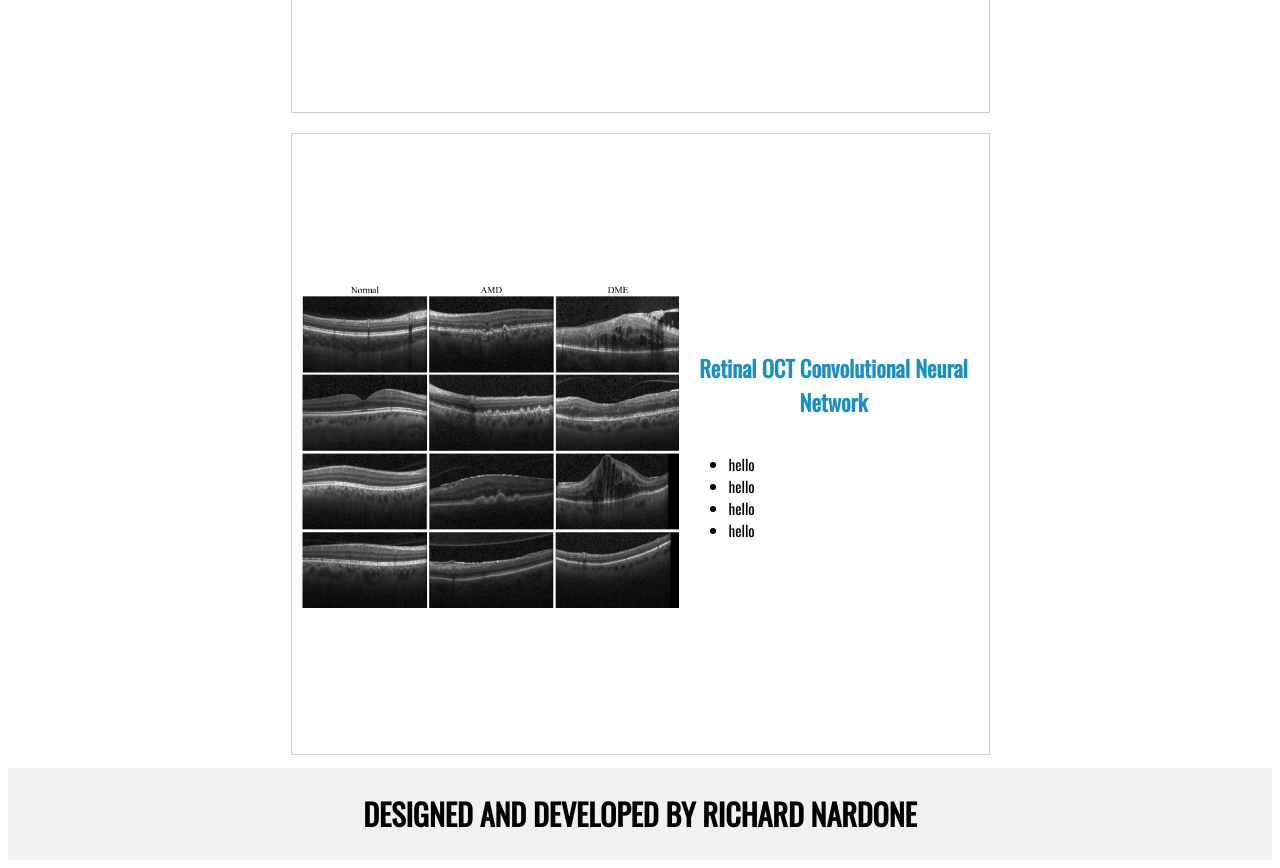
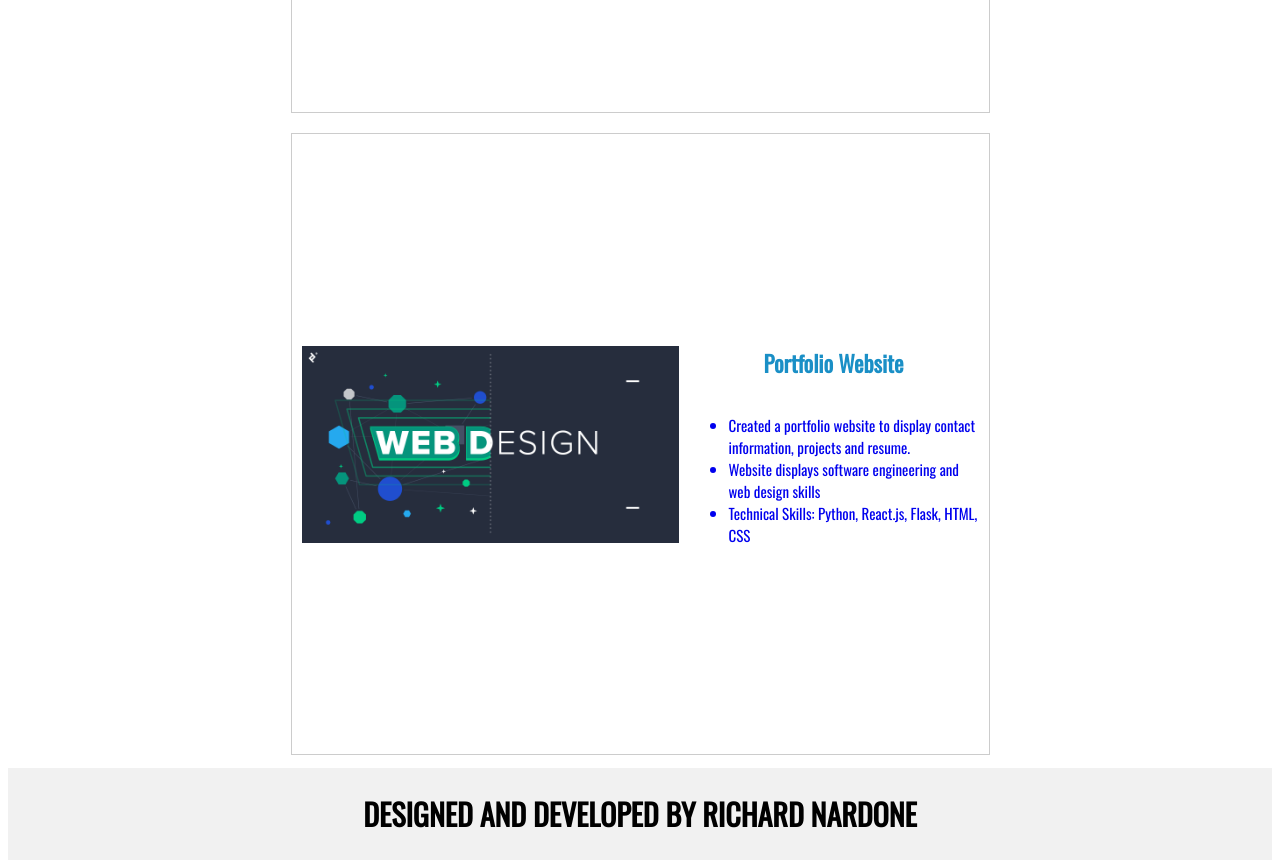
Before and after one commit to Rich-Nardone/RichardNardonePortfolio, a plain HTML site: page index.html in a window 1280 px wide. Shown: the part 3420-4288 px from the top of the page. Drawn offline with nearby package versions, Linux system fonts and the light colour scheme.

Commit message:
Add files via upload

```diff
--- a/index.html
+++ b/index.html
@@ -53,7 +53,7 @@
             align-content: center;
             justify-content: space-around;
             align-items: center;">
-                 <a href="https://github.com/Rich-Nardone/NeurelNetwork" ><div class="gallery">
+                 <a href="https://github.com/Rich-Nardone/NeuralNetwork" ><div class="gallery">
                     <section>
                         <h2><img src="images/OCT.png" alt="OCT"></h2>
                     </section>
@@ -73,7 +73,7 @@
                         </div>
                     </aside>
                 </div></a>
-                <a href="https://github.com/Rich-Nardone/NeurelNetwork" ><div class="gallery">
+                <a href="https://github.com/Rich-Nardone/Titanic/blob/main/CS675%20Final%20Project.ipynb" ><div class="gallery">
                     <section>
                         <h2><img src="images/kaggle-titanic-challenge.jpg" alt="OCT"></h2>
                     </section>
@@ -144,24 +144,23 @@
                         </div>
                     </aside>
                 </div>
-                <div class="gallery">
+                <a href="https://github.com/Rich-Nardone/richnardonewebsite" ><div class="gallery">
                     <section>
-                        <h2><img src="images/OCT.png" alt="OCT"></h2>
+                        <h2><img src="images/webdesign.png" alt="OCT"></h2>
                     </section>
                     <aside>
                         <div class="title">
-                            <h2>Retinal OCT Convolutional Neural Network </h2>
+                            <h2>Portfolio Website</h2>
                         </div>
                         <div class="desc">
                             <ul>
-                                <li>hello</li>
-                                <li>hello</li>
-                                <li>hello</li>
-                                <li>hello</li>
+                                <li>Created a portfolio website to display contact information, projects and resume.  </li>
+                                <li>Website displays software engineering and web design skills</li>
+                                <li>Technical Skills: Python, React.js, Flask, HTML, CSS</li>
                             </ul>
                         </div>
                     </aside>
-                </div>
+                </div></a>
 		    </div>
         </div>
     </div>
```
Also changed, not shown: aboutme.html (line endings or trailing spaces), images/webdesign.png (added).
